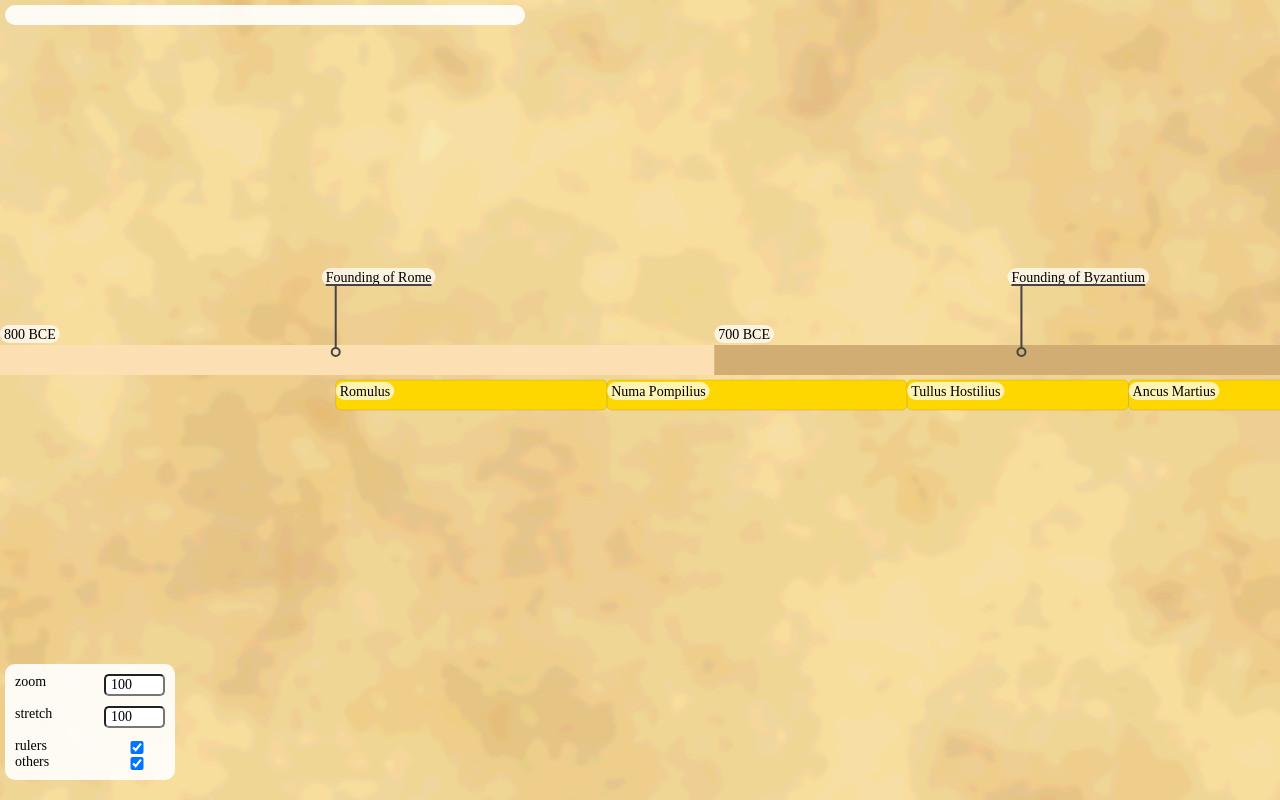
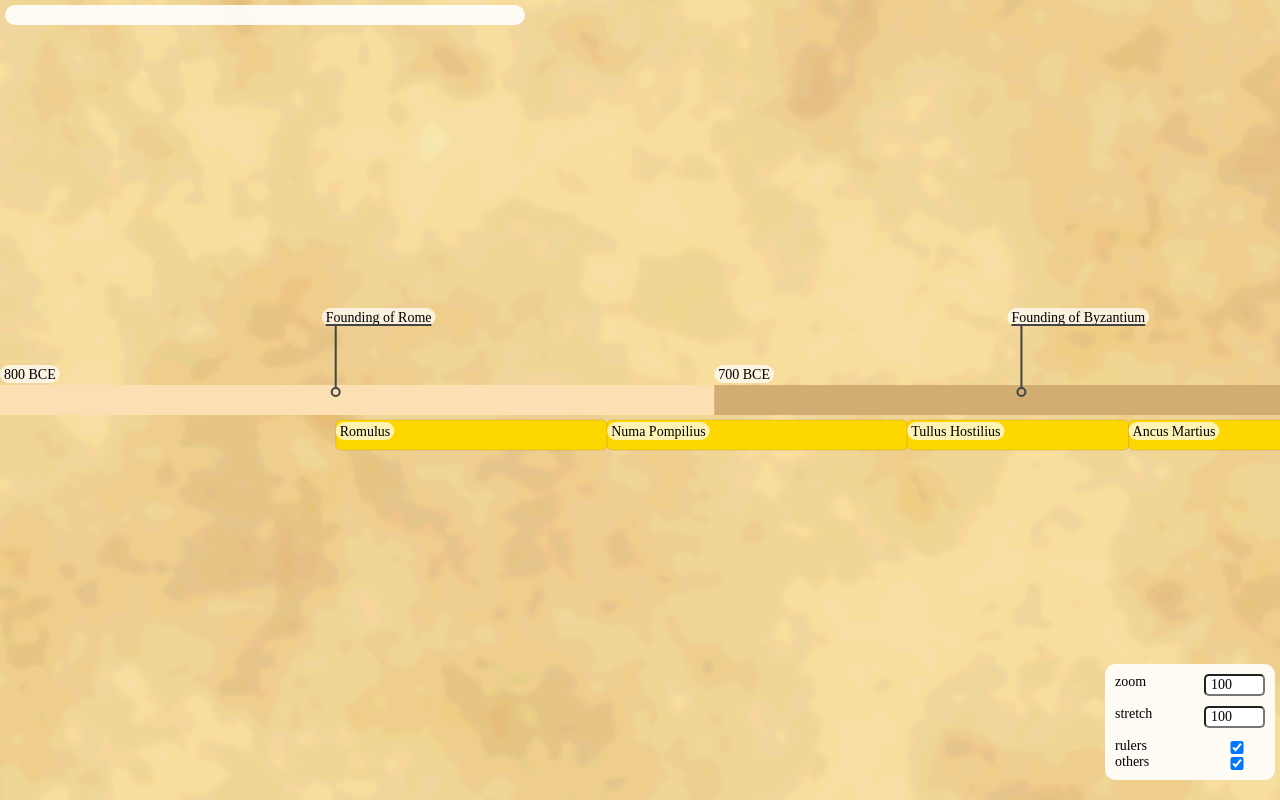
Before and after one commit to rowlandz1/rometimeline, a plain HTML site: page index.html in a window 1280 px wide. Drawn offline with nearby package versions, Linux system fonts and the light colour scheme; a web font is replaced by a local one.

Commit message:
Display improvements

```diff
--- a/index.html
+++ b/index.html
@@ -19,17 +19,25 @@
         position: absolute;
         inset: 0px 0px 0px 0px;
         overflow-x: scroll;
+      }
+      #scroll-background {
+        position: absolute;
+        background: url("scroll.jpg") repeat scroll;
+        top: 0px;
+        bottom: 0px;
+        display: flex;
         overflow-y: scroll;
       }
       #svg {
-        background: url("scroll.jpg") repeat scroll;
+        margin: auto;
       }
       #descr-box {
         position: absolute;
         left: 5px;
         top: 5px;
         width: 500px;
-        max-height: 500px;
+        max-width: 70vw;
+        max-height: 70vh;
         background-color: rgba(255, 255, 255, 0.9);
         border-radius: 10px;
         font: 14px Laila;
@@ -41,7 +49,7 @@
       }
       #settings-box {
         position: absolute;
-        left: 5px;
+        right: 5px;
         bottom: 20px;
         width: 150px;
         background-color: rgba(255, 255, 255, 0.9);
@@ -64,7 +72,9 @@
   </head>
   <body onload="init();">
     <div id="main">
-      <svg id="svg"></svg>
+      <div id="scroll-background">
+        <svg id="svg"></svg>
+      </div>
     </div>
     <div id="descr-box"></div>
     <div id="settings-box">
--- a/main.js
+++ b/main.js
@@ -39,12 +39,12 @@ function redraw() {
   svg.setAttribute("width", zoom * renderInfo.widthPx);
   intervals2pixels = renderInfo.widthPx / (eventsInfo.end - eventsInfo.start);
 
-  drawMainLine(eventsInfo, renderInfo.heightPx / 3);
+  drawMainLine(eventsInfo, renderInfo.heightPx / 2);
   var toDraw = eventsInfo.intervalEvents.filter((e) => {return visibleGroups.includes(e.group);});
-  drawIntervalEvents(toDraw, renderInfo.heightPx/3 + renderInfo.eventHeightPx/2 + 5, "align-left");
-  drawEvents(eventsInfo.events, renderInfo.heightPx / 3 - 8, 70);
-  drawMaps(eventsInfo.maps, renderInfo.heightPx / 3 - 15);
-  drawTimeMarkers(eventsInfo, renderInfo.heightPx / 3);
+  drawIntervalEvents(toDraw, renderInfo.heightPx/2 + renderInfo.eventHeightPx/2 + 5, "align-left");
+  drawEvents(eventsInfo.events, renderInfo.heightPx / 2 - 8, 70);
+  drawMaps(eventsInfo.maps, renderInfo.heightPx / 2 - 15);
+  drawTimeMarkers(eventsInfo, renderInfo.heightPx / 2);
 }
 
 function drawMainLine(line, yPx) {
--- a/timeline.js
+++ b/timeline.js
@@ -1,6 +1,6 @@
 var renderInfo = {
   "widthPx"        : 10000,
-  "heightPx"       : 1080,
+  "heightPx"       : 500,
   "eventHeightPx"  : 30,
   "eventSpacingPx" : 5
 };
```
